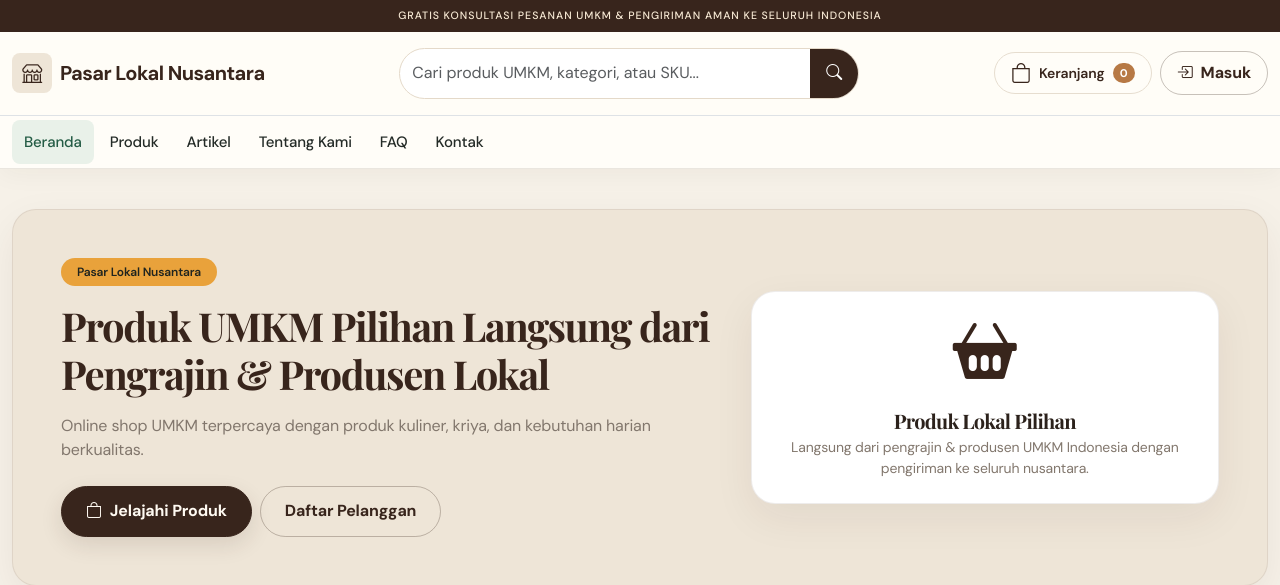
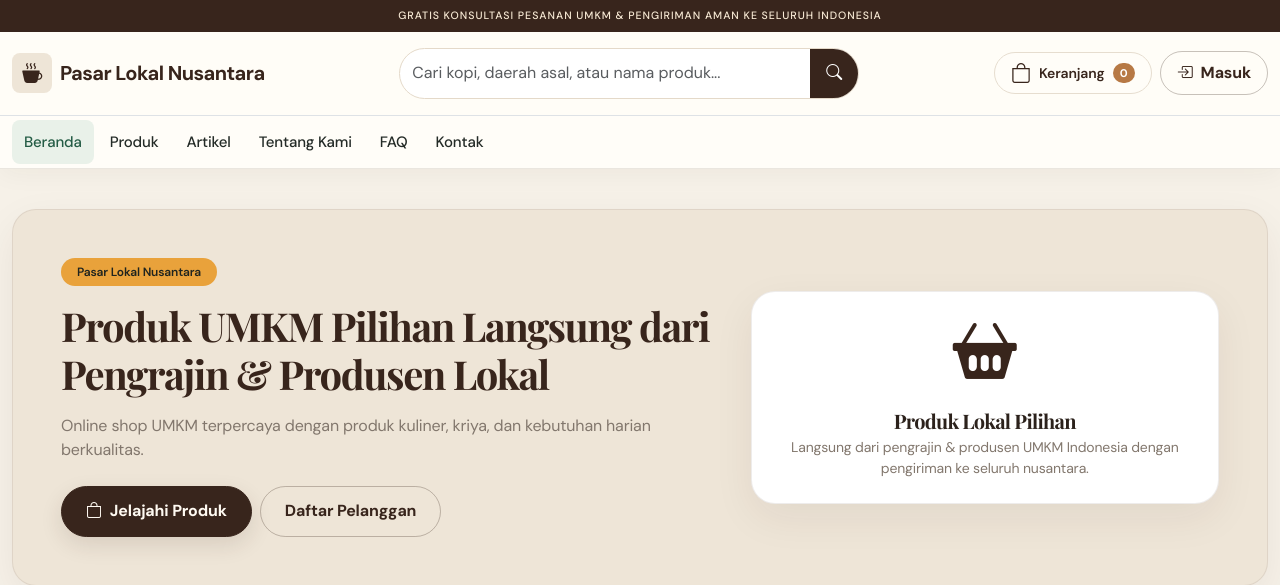
Before and after one commit to ProjectKangcutz/toko_kopi, a Laravel app: page / in a window 1280 px wide. Shown: the top 585 px of the page. Run offline with Laravel 12, Linux system fonts and the light colour scheme; data comes from the database, SQL or seed files in the repository; data that the repository does not hold is empty; some libraries are stand-ins or nearby versions.

Commit message:
Refine storefront copy for Indonesian specialty coffee brand

```diff
--- a/resources/views/components/header.blade.php
+++ b/resources/views/components/header.blade.php
@@ -44,7 +44,7 @@
                         >
                     @else
                         <span class="d-inline-flex align-items-center justify-content-center rounded-3 bg-mlm-secondary text-mlm-primary flex-shrink-0" style="width: 40px; height: 40px;">
-                            <i class="bi bi-shop fs-5"></i>
+                            <i class="bi bi-cup-hot-fill fs-5"></i>
                         </span>
                     @endif
                     <span class="text-truncate fs-5">{{ $storeName }}</span>
@@ -59,7 +59,7 @@
                         name="q"
                         value="{{ request('q') }}"
                         class="form-control"
-                        placeholder="Cari produk UMKM, kategori, atau SKU..."
+                        placeholder="Cari kopi, daerah asal, atau nama produk..."
                         aria-label="Cari produk"
                         maxlength="100"
                     >
@@ -103,7 +103,7 @@
                     name="q"
                     value="{{ request('q') }}"
                     class="form-control"
-                    placeholder="Cari produk UMKM..."
+                    placeholder="Cari kopi favorit Anda..."
                     aria-label="Cari produk"
                     maxlength="100"
                 >
@@ -128,7 +128,7 @@
                             data-bs-toggle="dropdown"
                             aria-expanded="false"
                         >
-                            <i class="bi bi-grid"></i> Kategori Produk
+                            <i class="bi bi-grid"></i> Jelajahi Kopi
                         </button>
                         <ul class="dropdown-menu shadow-sm border" aria-labelledby="desktopCategoryMenu" style="min-width: 240px;">
                             <li>
```
